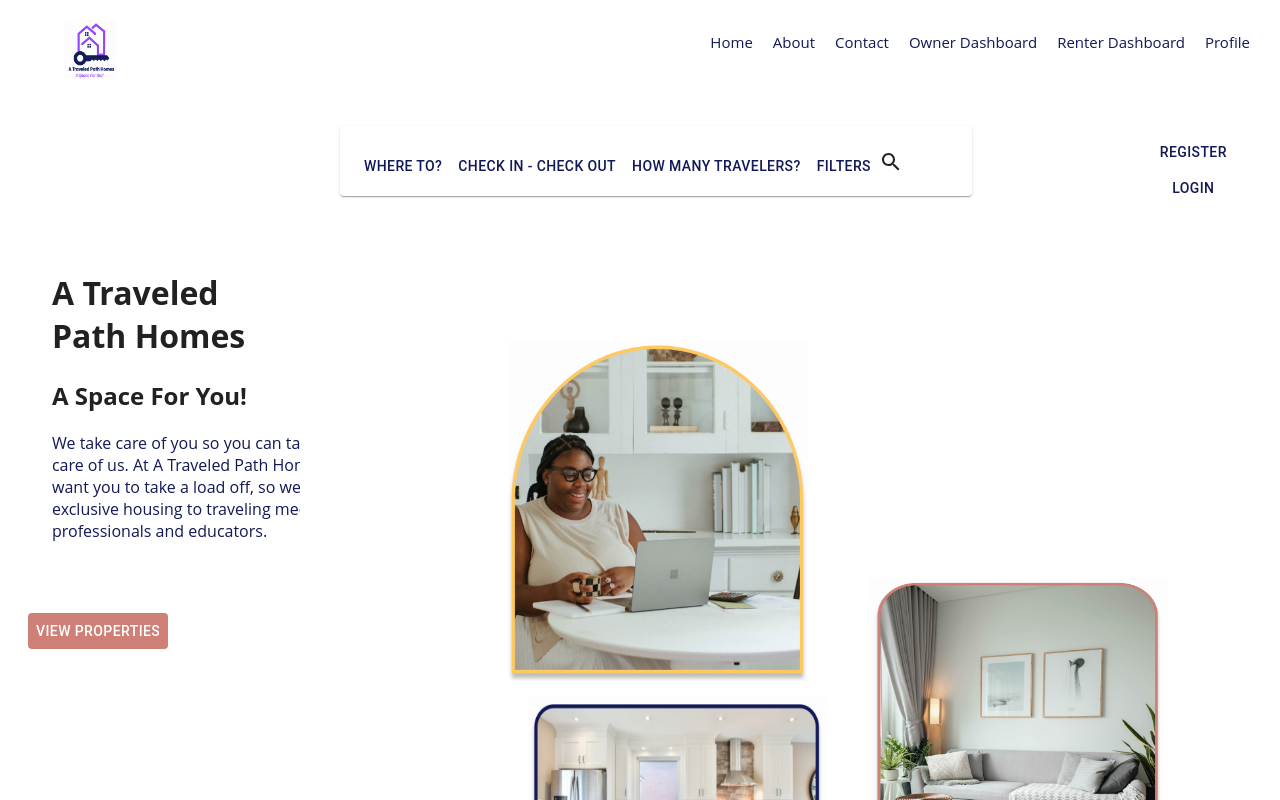
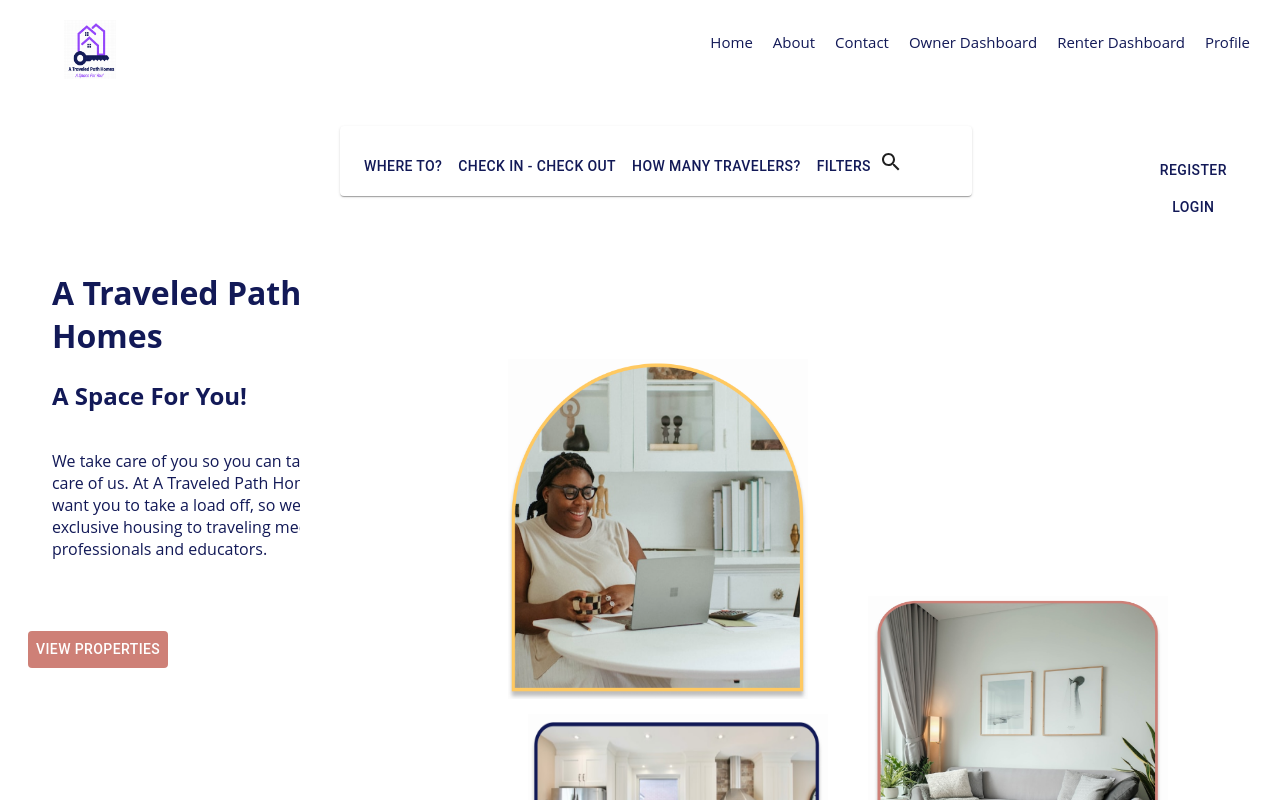
Before and after one commit to nataliemcmann/a-traveled-path-homes, a React (Create React App) app: page /#/home in a window 1280 px wide. Both pictures are taken after a click on the button "WHERE TO?". Shown: the top 800 px of the page. Built offline with nearby package versions, Linux system fonts and the light colour scheme; no server answers.

Commit message:
Title text color

```diff
--- a/src/components/LandingPage/LandingPage.jsx
+++ b/src/components/LandingPage/LandingPage.jsx
@@ -59,8 +59,16 @@ function LandingPage() {
         border: "none",
         boxShadow: "none"
       }}>
+      <Card sx={{
+              width: 300,
+                height: 200,
+                color: '#121957',
+                border: "none",
+                boxShadow: "none"
+              }}>
       <h1>{heading}</h1>
       <h2>A Space For You!</h2>
+      </Card>
       <Card sx={{
               width: 300,
                 height: 200,
```
